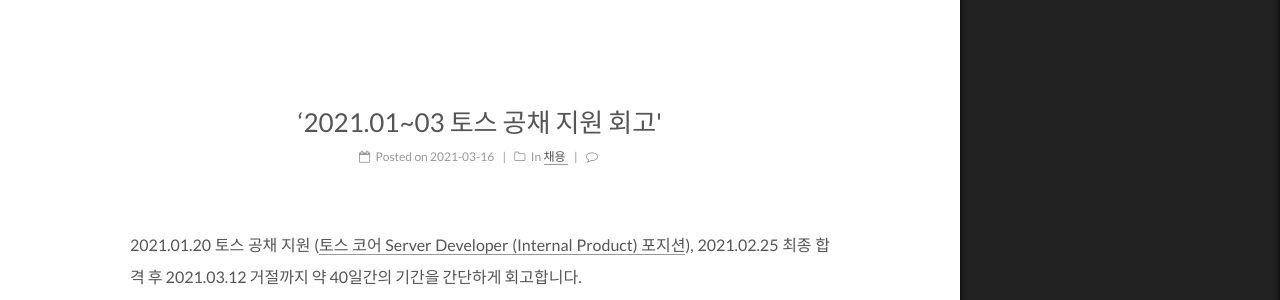
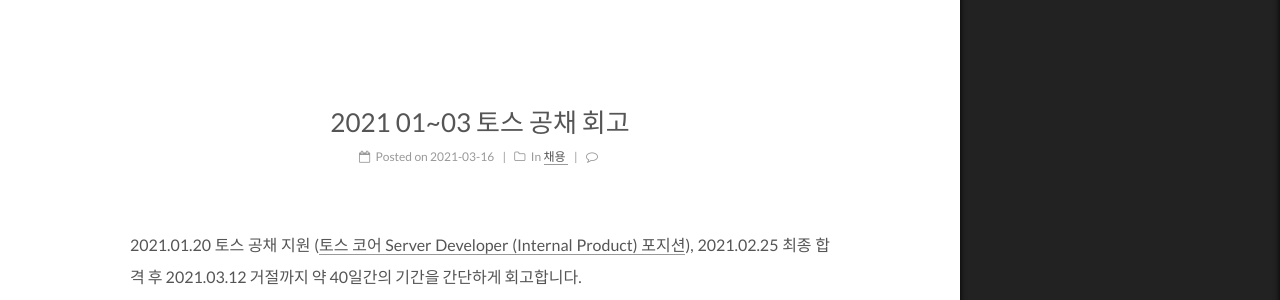
Before and after one commit to novdov/novdov.github.io, a Jekyll site: the page built from _posts/2021-03-18-토스공채후기.md, in a window 1280 px wide. Shown: the part 241-541 px from the top of the page. Built offline with Jekyll 4.4.1, drawn with Linux system fonts in a browser that asks for light colours; comment, search, counter and statistics services are not loaded; some of the changed text lies outside the part shown.

Commit message:
Update 2021-03-18-토스공채후기.md

```diff
--- a/_posts/2021-03-18-토스공채후기.md
+++ b/_posts/2021-03-18-토스공채후기.md
@@ -1,5 +1,5 @@
 ---
-title: ‘2021.01~03 토스 공채 지원 회고'
+title: 2021 01~03 토스 공채 회고
 date: 2021-03-16 00:00:00
 description: 2021 1월부터 3월까지 진행했던 토스 공채 지원 회고를 남깁니다.
 categories:
```
Also changed, not shown: other parts of _posts/2021-03-18-토스공채후기.md (+1 -2 lines).
